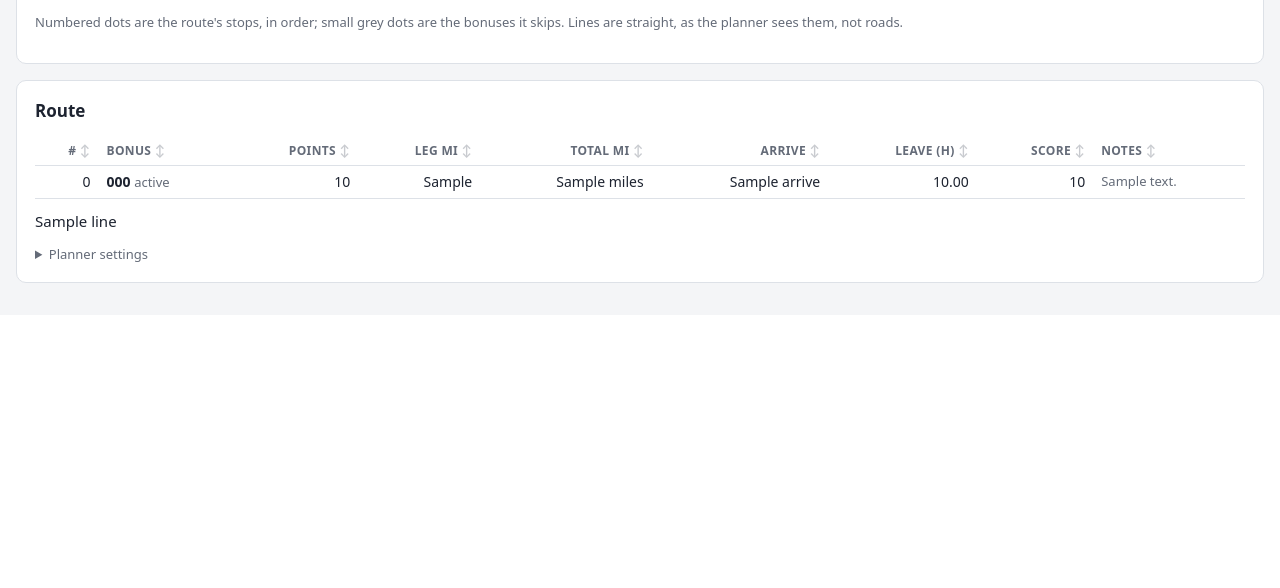
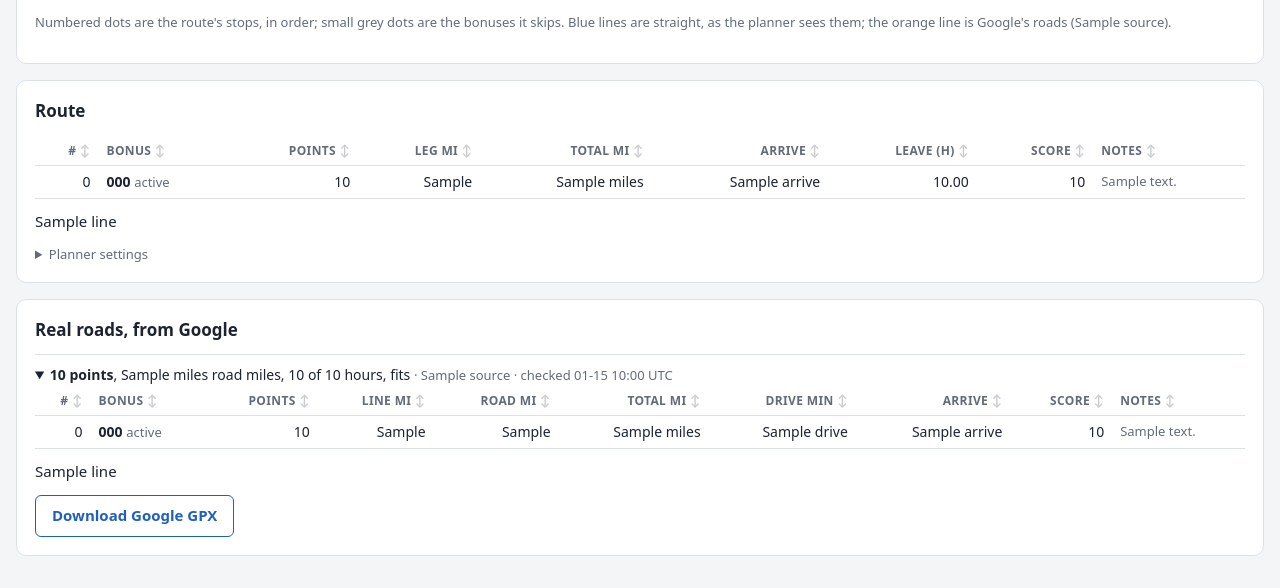
Before and after one commit to scrogatl/ralley-route-finder, a Python web app: template webapp/templates/run.html in a window 1280 px wide. Shown: the part 862-1450 px from the top of the page. Before the commit the page ends 1145 px from the top, so only its background shows below. Run offline with Jinja, Linux system fonts and the light colour scheme; the template is opened without the code that fills it: most values are stand-ins (such as "Sample title", 1, 10 or a date in 2020).

Commit message:
Check a finished web route on real roads with Google, behind GOOGLE_CHECK
Off unless GOOGLE_CHECK=on and GMAPS_API_KEY are set, so a public site never
spends on Google. A check, with or without a departure time for traffic, is
saved with the scenario, drawn on the map and has its own GPX; repeating it
reuses the saved result. checkRoute.py's notes and summary lines become
functions the app shares, with its output unchanged.

Co-Authored-By: Claude Opus 5.5 <noreply@anthropic.com>

```diff
--- a/docker-compose.yml
+++ b/docker-compose.yml
@@ -2,11 +2,17 @@
 # automatically. Settings go in a .env file next to this one:
 #   APP_PASSWORD=the-site-password
 #   DOMAIN=routes.example.com   (or 203-0-113-5.sslip.io for server IP 203.0.113.5)
+# and, only on a private site, to check routes on real roads with Google
+# (every check is billed to the key's Google account):
+#   GOOGLE_CHECK=on
+#   GMAPS_API_KEY=your-google-maps-key
 services:
   app:
     build: .
     environment:
       APP_PASSWORD: ${APP_PASSWORD:?set APP_PASSWORD in .env}
+      GOOGLE_CHECK: ${GOOGLE_CHECK:-off}
+      GMAPS_API_KEY: ${GMAPS_API_KEY:-}
     volumes:
       - ./data:/data:ro
       - results:/results
--- a/webapp/requirements.txt
+++ b/webapp/requirements.txt
@@ -1,2 +1,4 @@
 flask==3.1.0
 gunicorn==23.0.0
+# For the optional Google checks (GOOGLE_CHECK=on)
+requests==2.32.3
--- a/webapp/static/style.css
+++ b/webapp/static/style.css
@@ -106,6 +106,15 @@ table.route td:last-child { color: var(--muted); font-size: 13px; }
 .summary p { margin: 3px 0; }
 details { margin-top: 12px; }
 .rename { margin: 0 0 8px; }
+.google-form { display: flex; flex-wrap: wrap; align-items: flex-end; gap: 12px; margin-bottom: 8px; }
+.google-form .field { min-width: 220px; }
+input[type=datetime-local] {
+  font: inherit; padding: 6px 9px; border: 1px solid var(--line); border-radius: 6px;
+  background: var(--bg); color: var(--text);
+}
+button:disabled { opacity: .6; cursor: progress; }
+details.check { border-top: 1px solid var(--line); padding-top: 10px; }
+details.check > summary { font-size: 14px; color: var(--text); }
 .rename form { display: flex; gap: 8px; margin-top: 8px; max-width: 420px; }
 .rename button { padding: 6px 14px; }
 summary { cursor: pointer; color: var(--muted); font-size: 13px; }
--- a/webapp/templates/base.html
+++ b/webapp/templates/base.html
@@ -10,7 +10,7 @@
 <body>
   <header>
     <a class="brand" href="{{ url_for('index') }}">Rally Route Finder</a>
-    <span class="tagline">Plan scenarios on straight-line miles. No Google checks.</span>
+    <span class="tagline">Plan scenarios on straight-line miles.{% if google_enabled %} Check them on real roads with Google.{% else %} No Google checks.{% endif %}</span>
   </header>
   <main>
     {% block main %}{% endblock %}
--- a/webapp/templates/index.html
+++ b/webapp/templates/index.html
@@ -62,6 +62,7 @@
                   {% if run.status == 'done' %}<a href="{{ url_for('show_run', run_id=run.id) }}"><strong>{{ '{:,}'.format(run.points) }}</strong></a>
                   {% elif run.status == 'error' %}<a href="{{ url_for('show_run', run_id=run.id) }}">error</a>
                   {% else %}<a href="{{ url_for('show_run', run_id=run.id) }}">{{ run.status }}…</a>{% endif %}
+                  {% if run.checks %}<br><small class="muted" title="{{ run.checks[0].source }}">Google {{ '{:,}'.format(run.checks[0].points) }}</small>{% endif %}
                 </td>
                 <td class="num">{{ run.stops if run.status == 'done' else '' }}</td>
                 <td class="num">{{ run.hours if run.status == 'done' else '' }}</td>
--- a/webapp/templates/run.html
+++ b/webapp/templates/run.html
@@ -68,7 +68,8 @@
 <section class="card">
   <div id="map"></div>
   <p class="note">Numbered dots are the route's stops, in order; small grey dots are the bonuses it skips.
-    Lines are straight, as the planner sees them, not roads.</p>
+    Blue lines are straight, as the planner sees them{% if run.checks %}; the orange line is Google's roads
+    ({{ run.checks[0].source }}){% else %}, not roads{% endif %}.</p>
 </section>
 
 <section class="card">
@@ -105,6 +106,62 @@
   </details>
 </section>
 
+{% if google_enabled or run.checks %}
+<section class="card" id="google">
+  <h2>Real roads, from Google</h2>
+  {% if google_enabled %}
+    {% if google_error %}<p class="error">{{ google_error }}</p>{% endif %}
+    <form method="post" action="{{ url_for('start_google_check', run_id=run.id) }}" class="google-form"
+          onsubmit="const b = this.querySelector('button'); b.disabled = true; b.textContent = 'Asking Google…';">
+      <label class="field">
+        <span>Departure <small>optional, Georgia time</small></span>
+        <input type="datetime-local" name="depart" value="{{ google_form.get('depart', '') }}">
+      </label>
+      <button type="submit">Check with Google</button>
+    </form>
+    <p class="note">Leave the departure blank for road miles and times without traffic, in one request. With a
+      departure, Google forecasts traffic leg by leg ({{ run.legs | length - 1 }} requests, billed at a higher
+      rate) and bonus hours count from that time. A check that's been done before shows the saved result.</p>
+  {% endif %}
+  {% for check in run.checks %}
+    <details class="check" id="google-{{ check.id }}" {% if loop.first %}open{% endif %}>
+      <summary><strong>{{ '{:,}'.format(check.points) }} points</strong>, {{ check.miles }} road miles,
+        {{ check.hours }} of {{ run.settings.hours }} hours, {{ 'fits' if check.fits else 'OVER TIME' }}
+        <span class="muted">· {{ check.source }} · checked {{ check.created[5:16].replace('T', ' ') }} UTC</span></summary>
+      <div class="table-wrap">
+        <table class="route sortable">
+          <thead>
+            <tr><th class="num">#</th><th>Bonus</th><th class="num">Points</th><th class="num">Line mi</th>
+              <th class="num">Road mi</th><th class="num">Total mi</th><th class="num">Drive min</th>
+              <th class="num">Arrive</th><th class="num">Score</th><th>Notes</th></tr>
+          </thead>
+          <tbody>
+            {% for row in check.rows %}
+              <tr>
+                <td class="num">{{ loop.index0 }}</td>
+                <td><strong>{{ row.code }}</strong> <span class="muted">{{ row.state }}</span></td>
+                <td class="num">{{ row.points }}</td>
+                <td class="num">{{ row.line_miles }}</td>
+                <td class="num">{{ row.road_miles }}</td>
+                <td class="num">{{ row.miles }}</td>
+                <td class="num">{{ row.drive }}</td>
+                <td class="num" data-sort="{{ row.leave }}">{{ row.arrive }}</td>
+                <td class="num">{{ '{:,}'.format(row.score) }}</td>
+                <td>{{ row.notes | join('; ') }}</td>
+              </tr>
+            {% endfor %}
+          </tbody>
+        </table>
+      </div>
+      <div class="summary">
+        {% for line in check.summary %}<p>{{ line }}</p>{% endfor %}
+      </div>
+      <p class="actions"><a class="button secondary" href="{{ url_for('google_gpx', run_id=run.id, check_id=check.id) }}">Download Google GPX</a></p>
+    </details>
+  {% endfor %}
+</section>
+{% endif %}
+
 <script>
   const legs = {{ run.legs | tojson }};
   const bonuses = {{ bonuses | tojson }};
@@ -119,6 +176,9 @@
       .bindTooltip(`${b.code} · ${b.points}`).addTo(map);
   }
   const line = L.polyline(legs.map(l => [l.lat, l.lon]), {color: '#1f5fbf', weight: 3, opacity: 0.8}).addTo(map);
+  {% if run.checks %}
+    L.polyline({{ run.checks[0].track | tojson }}, {color: '#e07b00', weight: 3, opacity: 0.85}).addTo(map);
+  {% endif %}
   legs.slice(0, -1).forEach((l, n) => {
     const label = n === 0 ? 'HQ' : String(n);
     const icon = L.divIcon({className: n === 0 ? 'stop hq' : 'stop', html: label, iconSize: n === 0 ? [30, 22] : [22, 22]});
```
Also changed, not shown: checkRoute.py (+55 -41 lines), webapp/app.py (+128 -4 lines), README.md, 2 other files.
